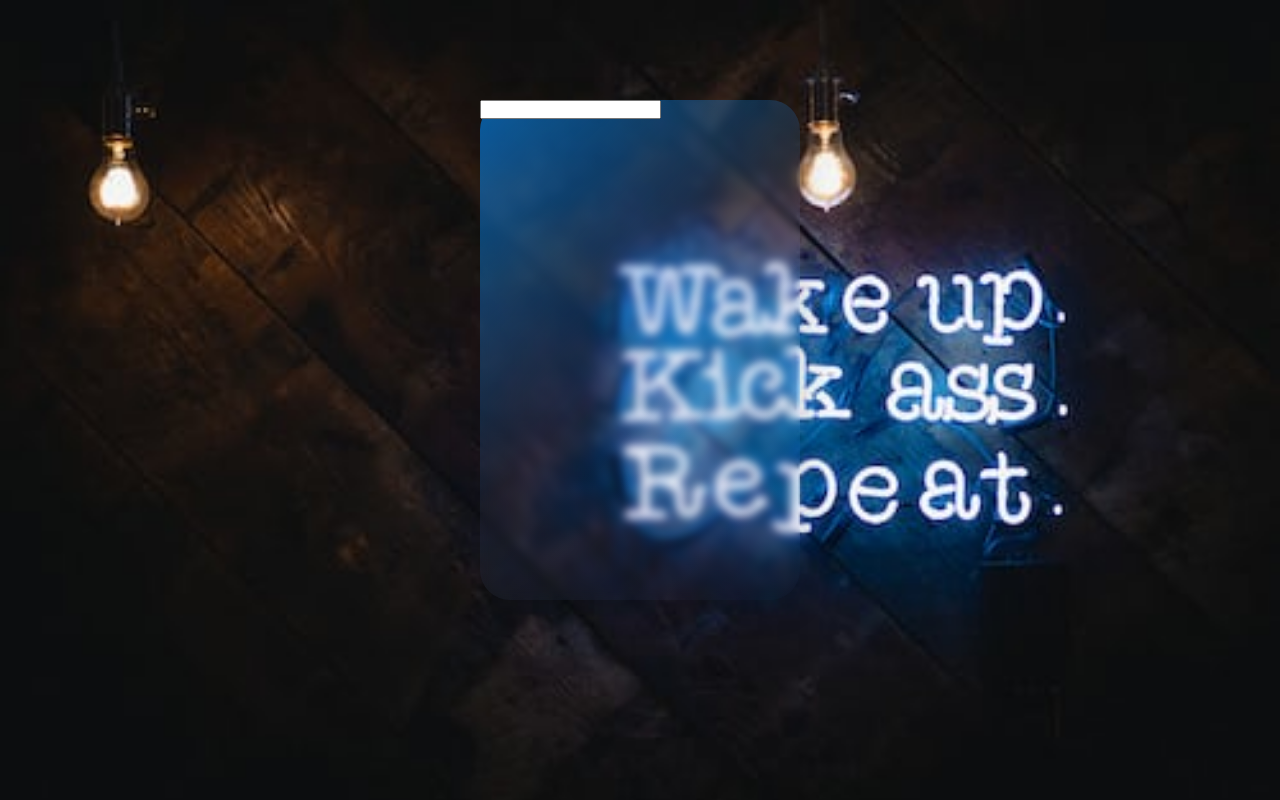
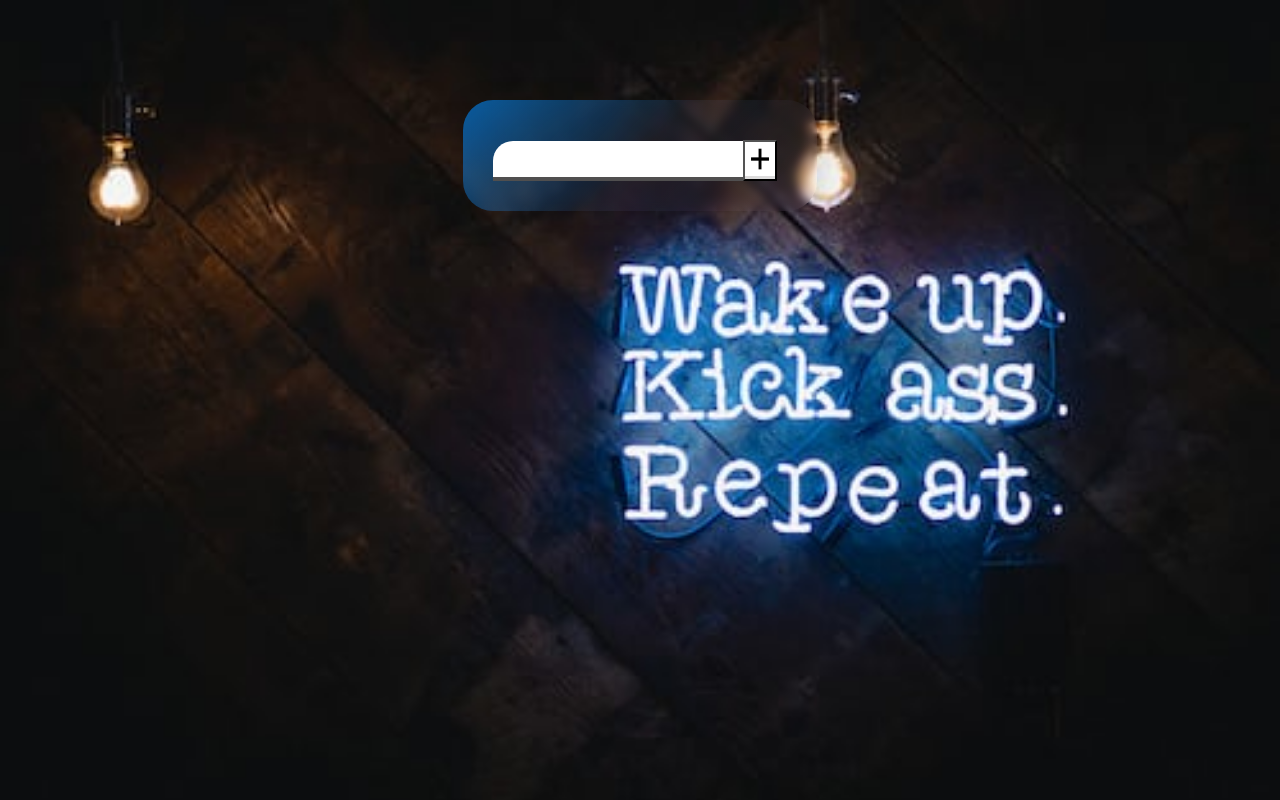
Before and after one commit to MahsumaRezai/Addwork, a React (Create React App) app: page / in a window 1280 px wide. Built offline with nearby package versions, Linux system fonts and the light colour scheme.

Commit message:
add input

```diff
--- a/src/Component/Form.js
+++ b/src/Component/Form.js
@@ -1,13 +1,17 @@
-import {Fragment} from 'react';
-import classes from './Form.module.css'
-const Form =()=>{
+import { Fragment } from 'react';
+import classes from './Form.module.css';
+import add from './asset/add.png'
+const Form = () => {
     return (
         <Fragment>
             <form className={classes.form}>
-            <div>
-                <input></input>
+                <div className={classes.inputs}>
+                    <input className={classes.input} placeholder="" type="text"></input>
+                    <button>
+                        <img src={add} alt="" className={classes.add} />
+                    </button>
 
-            </div>
+                </div>
 
 
             </form>
--- a/src/Component/Form.module.css
+++ b/src/Component/Form.module.css
@@ -3,11 +3,36 @@
     backdrop-filter: blur(5px);
     -webkit-backdrop-filter: blur(10px);
     box-shadow: 0px 8px 32px 0 rgba(0, 0, 0, 0.17);
-    width: 25%;
-    height: 500px;
+    width: fit-content;
     border-radius: 30px;
     margin: 100px auto;
+    padding: 40px 40px 30px 30px
 
 
 
 }
+.inputs {
+    display: flex;
+    flex-direction: row;
+    justify-content: center;
+    align-items: center;
+}
+.input {
+    width: 250px;
+    height: 40px;
+    background-color: rgba(255, 255, 255,255 );
+    border: none;
+    outline: none;
+    border-bottom: 4px solid rgb(80, 79, 79);
+    border-top-left-radius: 20px
+}
+button {
+    background-color: rgba(255, 255, 255, 0.838);
+
+
+}
+.add {
+    width: 30px;
+    height: 34px;
+
+}
```
